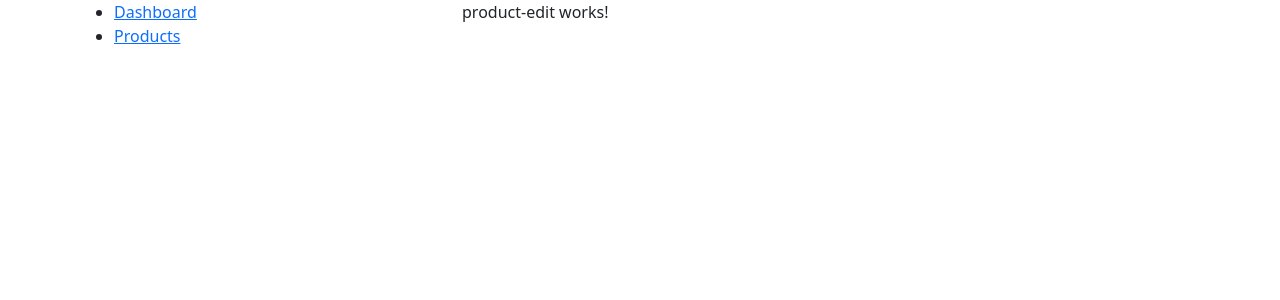
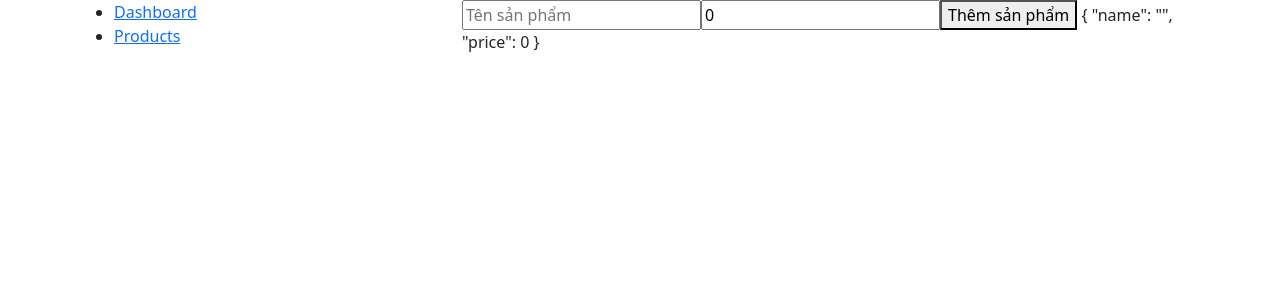
Before and after one commit to datlt2306/web208, an Angular app: page /admin/product/1/edit in a window 1280 px wide. Shown: the top 300 px of the page. Built offline with nearby package versions, Linux system fonts and the light colour scheme; no server answers.

Commit message:
Buổi 7: update

```diff
--- a/db.json
+++ b/db.json
@@ -13,7 +13,7 @@
       "img": ""
     },
     {
-      "name": "sản phẩm mới vừa thêm",
+      "name": "sản phẩm mới vừa thêm update",
       "price": 300,
       "id": 4
     }
--- a/src/app/pages/product-edit/product-edit.component.html
+++ b/src/app/pages/product-edit/product-edit.component.html
@@ -1 +1,16 @@
-<p>product-edit works!</p>
+<form (ngSubmit)="onHandleSubmit()">
+    <input
+        type="text"
+        name="name"
+        [(ngModel)]="product.name"
+        placeholder="Tên sản phẩm"
+    />
+    <input
+        type="number"
+        name="price"
+        [(ngModel)]="product.price"
+        placeholder="Giá sản phẩm"
+    />
+    <button>Thêm sản phẩm</button>
+    {{ product | json }}
+</form>
--- a/src/app/pages/product-edit/product-edit.component.ts
+++ b/src/app/pages/product-edit/product-edit.component.ts
@@ -1,4 +1,7 @@
 import { Component } from '@angular/core';
+import { ActivatedRoute } from '@angular/router';
+import { IProduct } from 'src/app/interfaces/Product';
+import { ProductService } from 'src/app/services/product.service';
 
 @Component({
   selector: 'app-product-edit',
@@ -6,5 +9,21 @@ import { Component } from '@angular/core';
   styleUrls: ['./product-edit.component.scss']
 })
 export class ProductEditComponent {
-
+  product: IProduct = {
+    name: "",
+    price: 0
+  }
+  constructor(private router: ActivatedRoute, private productService: ProductService,) {
+    this.router.paramMap.subscribe((params => {
+      const id = Number(params.get('id'));
+      this.productService.getProduct(id).subscribe(data => {
+        this.product = data;
+      }, error => console.log(error.message))
+    }))
+  }
+  onHandleSubmit() {
+    this.productService.updateProduct(this.product).subscribe((product) => {
+      console.log('product', product);
+    })
+  }
 }
--- a/src/app/services/product.service.ts
+++ b/src/app/services/product.service.ts
@@ -22,4 +22,7 @@ export class ProductService {
   addProduct(product: IProduct): Observable<IProduct> {
     return this.http.post<IProduct>(`http://localhost:3000/products`, product)
   }
+  updateProduct(product: IProduct): Observable<IProduct> {
+    return this.http.patch<IProduct>(`http://localhost:3000/products/${product.id}`, product)
+  }
 }
```
